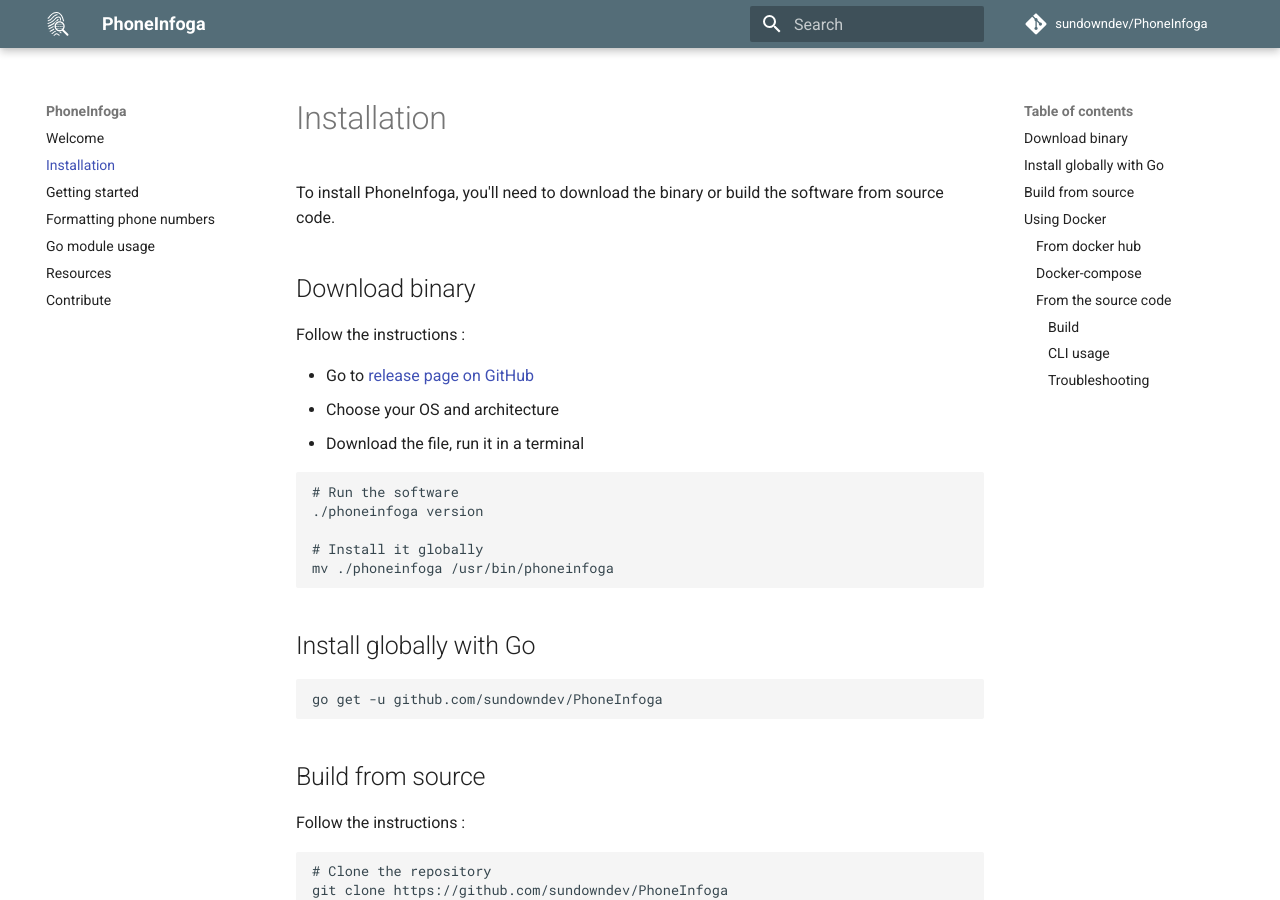
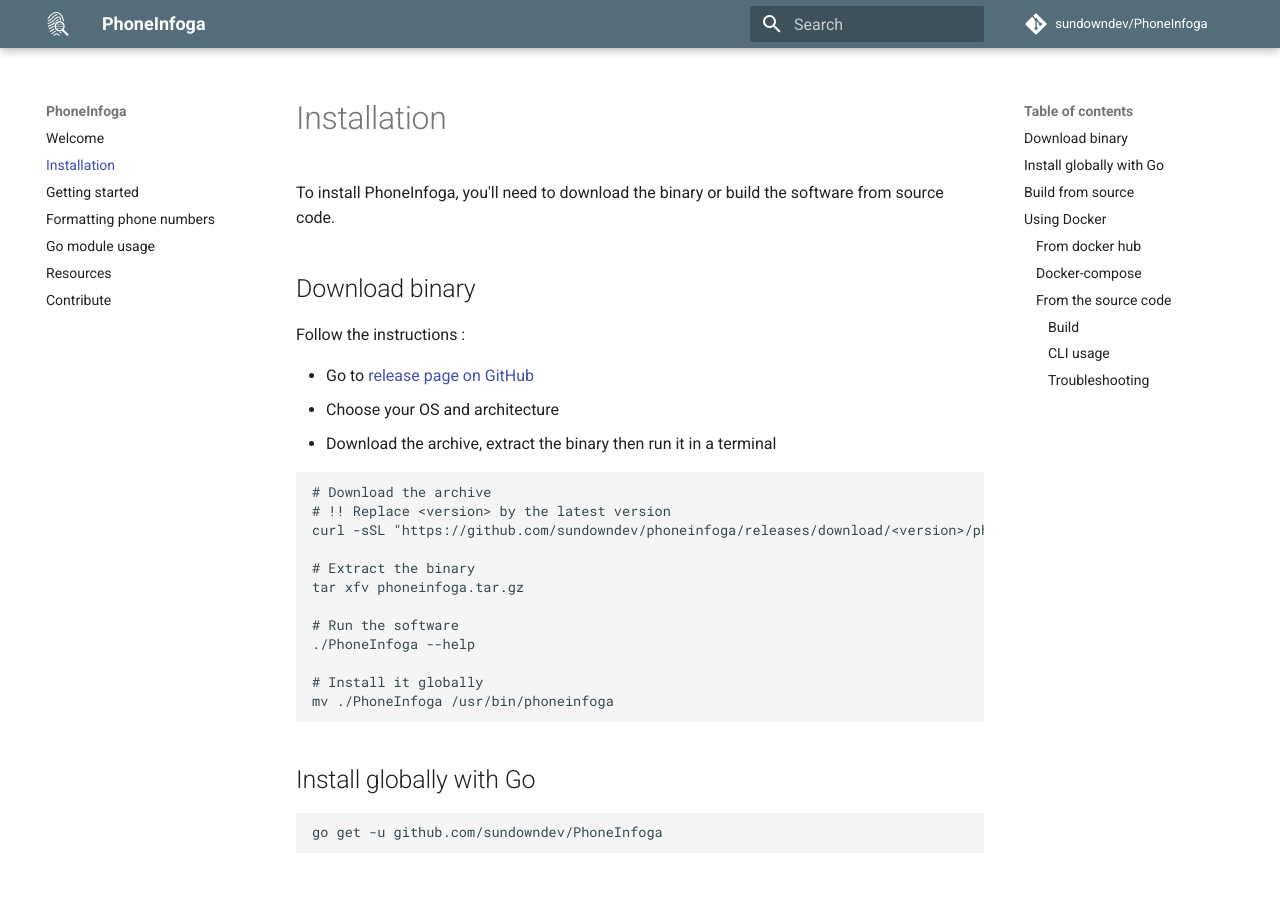
Before and after one commit to sundowndev/phoneinfoga, an MkDocs documentation site: the page built from docs/install.md, in a window 1280 px wide and 900 px high. Built offline with MkDocs 1.6.1 and Material for MkDocs 9.7.7, drawn with Linux system fonts in a browser that asks for light colours; comment, search, counter and statistics services are not loaded.

Commit message:
docs: installation
Download binary instructions

````diff
--- a/docs/install.md
+++ b/docs/install.md
@@ -6,14 +6,21 @@
 
 - Go to [release page on GitHub]()
 - Choose your OS and architecture
-- Download the file, run it in a terminal
+- Download the archive, extract the binary then run it in a terminal
 
 ```shell
+# Download the archive
+# !! Replace <version> by the latest version
+curl -sSL "https://github.com/sundowndev/phoneinfoga/releases/download/<version>/phoneinfoga_$(uname -s)_$(uname -m).tar.gz" -o ./phoneinfoga.tar.gz
+
+# Extract the binary
+tar xfv phoneinfoga.tar.gz
+
 # Run the software
-./phoneinfoga version
+./PhoneInfoga --help
 
 # Install it globally
-mv ./phoneinfoga /usr/bin/phoneinfoga
+mv ./PhoneInfoga /usr/bin/phoneinfoga
 ```
 
 ## Install globally with Go
````
